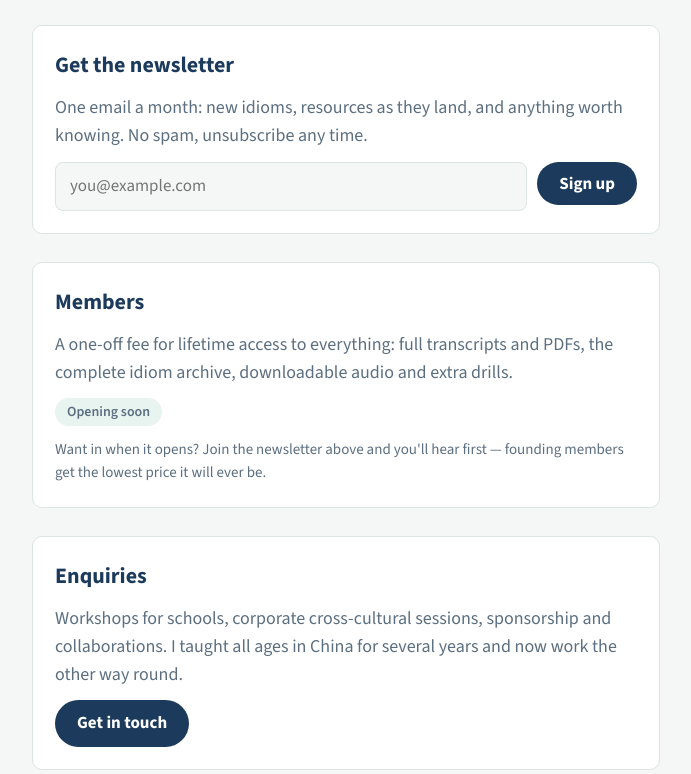
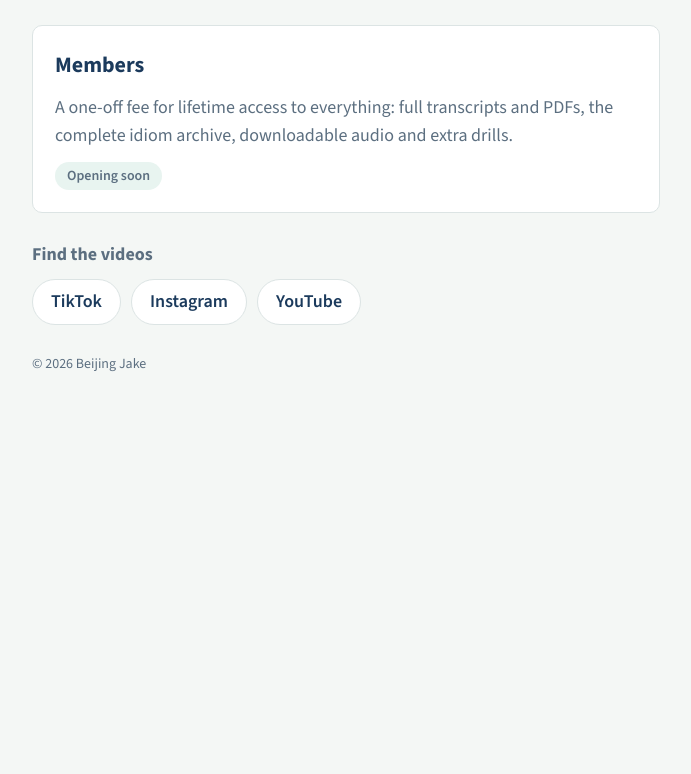
Before and after one commit to jakesutherlandrowe/beijingjake, a plain HTML site: page index.html in a window 1280 px wide. Shown: the part 956-1730 px from the top of the page, without its empty margins (294-985 px from the left). After the commit the page ends 1386 px from the top, so only its background shows below. Drawn offline with nearby package versions, Linux system fonts and the light colour scheme.

Commit message:
REMOVE EMAIL AND NEWSLETTER FOR NOW

```diff
--- a/index.html
+++ b/index.html
@@ -114,9 +114,7 @@ footer a { color: var(--muted); }
   <nav class="jump" aria-label="Sections">
     <a href="#drill">Drill</a>
     <a href="#resources">Resources</a>
-    <a href="#newsletter">Newsletter</a>
     <a href="#members">Members</a>
-    <a href="#enquiries">Enquiries</a>
   </nav>
 
   <section class="card" id="drill" aria-labelledby="drill-h">
@@ -138,34 +136,10 @@ footer a { color: var(--muted); }
     <p class="soon">More coming soon</p>
   </section>
 
-  <section class="card" id="newsletter" aria-labelledby="newsletter-h">
-    <h2 id="newsletter-h">Get the newsletter</h2>
-    <p>One email a month: new idioms, resources as they land, and anything worth knowing. No spam, unsubscribe any time.</p>
-
-    <!-- ===========================================================
-         REPLACE THE FORM BELOW with the embed code from your email
-         tool (Kit, beehiiv, Sender). Until you do, it does nothing
-         — it is only the right shape and styling.
-         =========================================================== -->
-    <form class="signup" action="#" method="post" aria-label="Newsletter signup">
-      <label class="visually-hidden" for="email">Email address</label>
-      <input type="email" id="email" name="email" placeholder="you@example.com" required autocomplete="email">
-      <button class="btn" type="submit">Sign up</button>
-    </form>
-  </section>
-
   <section class="card" id="members" aria-labelledby="members-h">
     <h2 id="members-h">Members</h2>
     <p>A one-off fee for lifetime access to everything: full transcripts and PDFs, the complete idiom archive, downloadable audio and extra drills.</p>
     <p class="soon">Opening soon</p>
-    <p class="install">Want in when it opens? Join the newsletter above and you'll hear first — founding members get the lowest price it will ever be.</p>
-  </section>
-
-  <section class="card" id="enquiries" aria-labelledby="enquiries-h">
-    <h2 id="enquiries-h">Enquiries</h2>
-    <p>Workshops for schools, corporate cross-cultural sessions, sponsorship and collaborations. I taught all ages in China for several years and now work the other way round.</p>
-    <!-- Swap this address for your own domain address once email is set up. -->
-    <a class="btn" href="mailto:hello@beijingjake.com?subject=Enquiry%20via%20beijingjake.com">Get in touch</a>
   </section>
 
   <section aria-labelledby="social-h">
```
